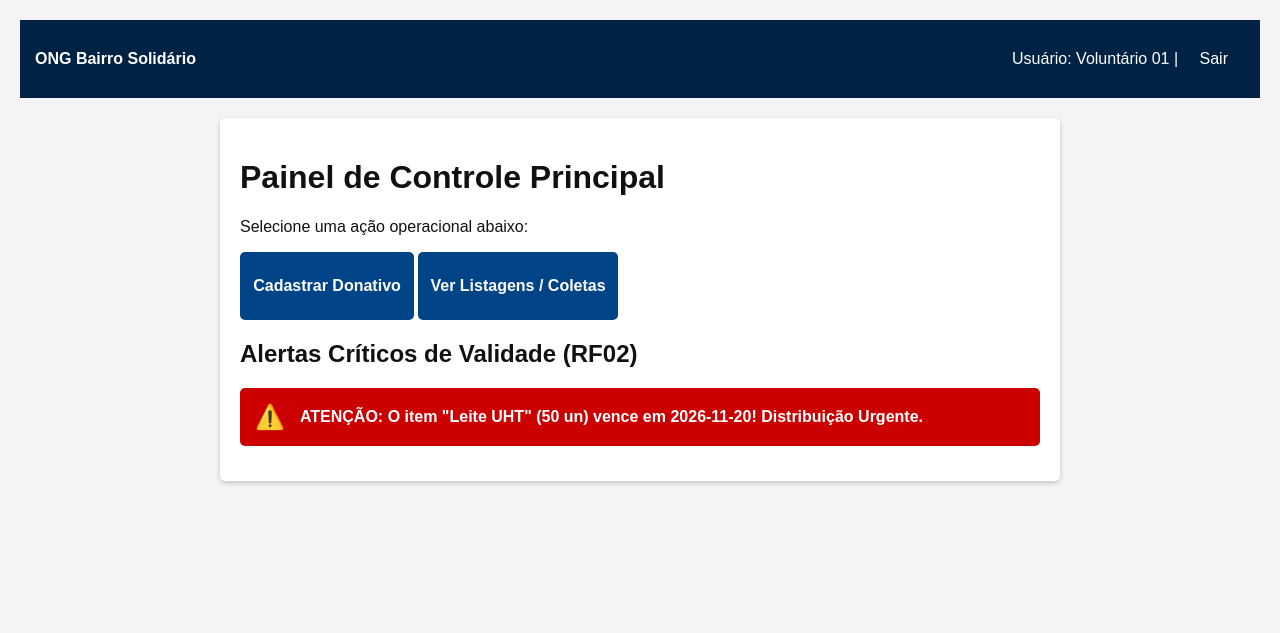
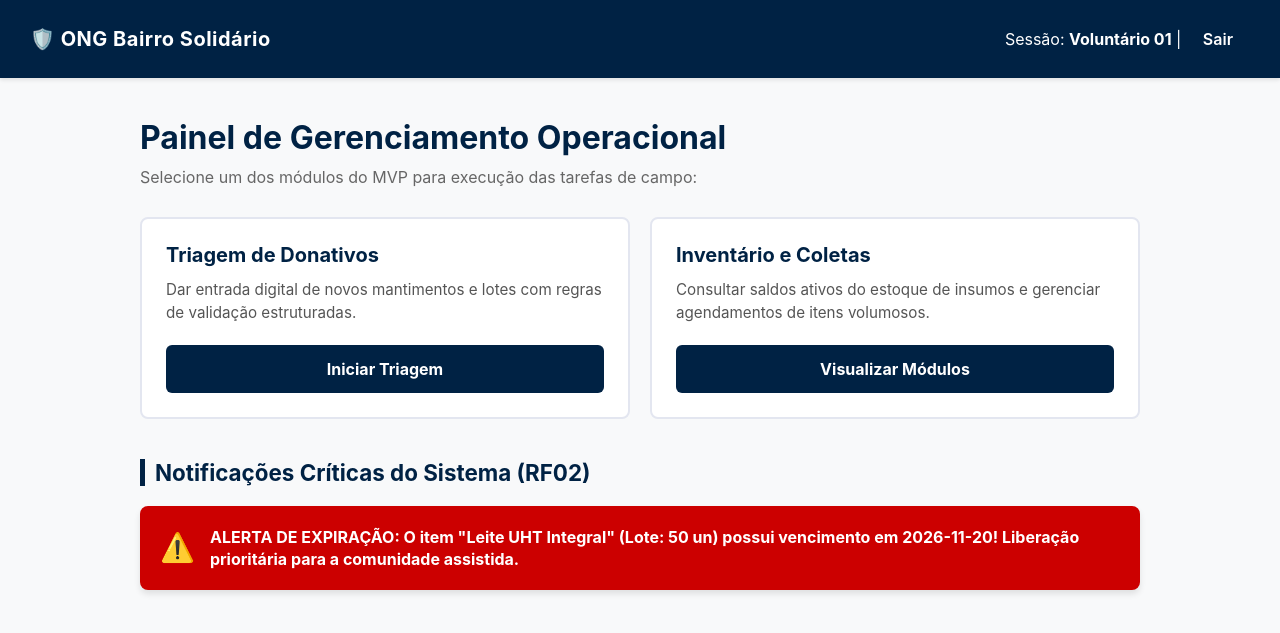
Before and after one commit to caiquesi/bairro-solidario, a FastAPI app: page / in a window 1280 px wide. Shown: the top 633 px of the page. Run offline with FastAPI, Linux system fonts and the light colour scheme.

Commit message:
externalizacao e unificacao de estilos em arquivo CSS global

```diff
--- a/main.py
+++ b/main.py
@@ -2,18 +2,55 @@ import datetime
 from fastapi import FastAPI, Request, Form
 from fastapi.responses import RedirectResponse
 from fastapi.templating import Jinja2Templates
+from fastapi.staticfiles import StaticFiles
 
 app = FastAPI(title="ONG Bairro Solidário")
 templates = Jinja2Templates(directory="templates")
+app.mount("/static", StaticFiles(directory="static"), name="static")
 
 # Banco de dados fictício em memória para simular a persistência
+# Banco de dados fictício expandido para simular mais de 30 itens na listagem
 estoque_db = [
-    {"id": 1, "nome": "Arroz Integral", "quantidade": 150, "categoria": "Alimentos", "data_validade": "2027-08-30"},
-    {"id": 2, "nome": "Leite UHT", "quantidade": 50, "categoria": "Alimentos", "data_validade": "2026-11-20"}, # Alerta
+    {"id": 1, "nome": "Arroz Integral Camil", "quantidade": 150, "categoria": "Alimentos", "data_validade": "2027-08-30"},
+    {"id": 2, "nome": "Leite UHT Integral", "quantidade": 50, "categoria": "Alimentos", "data_validade": "2026-11-20"}, # Alerta Crítico
+    {"id": 3, "nome": "Feijão Carioca Kicaldo", "quantidade": 120, "categoria": "Alimentos", "data_validade": "2027-04-15"},
+    {"id": 4, "nome": "Macarrão Espaguete Galo", "quantidade": 200, "categoria": "Alimentos", "data_validade": "2027-09-10"},
+    {"id": 5, "nome": "Óleo de Soja Liza", "quantidade": 85, "categoria": "Alimentos", "data_validade": "2027-02-28"},
+    {"id": 6, "nome": "Açúcar Refinado Caravelas", "quantidade": 90, "categoria": "Alimentos", "data_validade": "2027-06-18"},
+    {"id": 7, "nome": "Sal Refinado Cisne", "quantidade": 40, "categoria": "Alimentos", "data_validade": "2028-01-05"},
+    {"id": 8, "nome": "Café Torrado Pilão", "quantidade": 65, "categoria": "Alimentos", "data_validade": "2027-03-22"},
+    {"id": 9, "nome": "Farinha de Trigo Dona Benta", "quantidade": 110, "categoria": "Alimentos", "data_validade": "2027-05-14"},
+    {"id": 10, "nome": "Sabonete Rexona 90g", "quantidade": 300, "categoria": "Higiene", "data_validade": "2028-05-20"},
+    {"id": 11, "nome": "Creme Dental Colgate", "quantidade": 250, "categoria": "Higiene", "data_validade": "2028-03-12"},
+    {"id": 12, "nome": "Shampoo Seda Ceramidas", "quantidade": 140, "categoria": "Higiene", "data_validade": "2028-02-18"},
+    {"id": 13, "nome": "Papel Higiênico Neve 4un", "quantidade": 180, "categoria": "Higiene", "data_validade": "2029-12-31"},
+    {"id": 14, "nome": "Detergente Líquido Ypê", "quantidade": 95, "categoria": "Higiene", "data_validade": "2027-11-05"},
+    {"id": 15, "nome": "Sabão em Pó Omo 1kg", "quantidade": 70, "categoria": "Higiene", "data_validade": "2027-10-25"},
+    {"id": 16, "nome": "Desinfetante Pinho Sol", "quantidade": 60, "categoria": "Higiene", "data_validade": "2027-08-14"},
+    {"id": 17, "nome": "Água Sanitária Ypê 1L", "quantidade": 80, "categoria": "Higiene", "data_validade": "2027-07-19"},
+    {"id": 18, "nome": "Agasalho de Lã Adulto", "quantidade": 45, "categoria": "Vestuário", "data_validade": "2035-12-31"},
+    {"id": 19, "nome": "Calça Jeans Masculina", "quantidade": 55, "categoria": "Vestuário", "data_validade": "2035-12-31"},
+    {"id": 20, "nome": "Camiseta de Algodão", "quantidade": 115, "categoria": "Vestuário", "data_validade": "2035-12-31"},
+    {"id": 21, "nome": "Casaco Infantil Moletom", "quantidade": 35, "categoria": "Vestuário", "data_validade": "2035-12-31"},
+    {"id": 22, "nome": "Manta de Microfibra Casal", "quantidade": 42, "categoria": "Vestuário", "data_validade": "2035-12-31"},
+    {"id": 23, "nome": "Fubá Mimoso Granfino", "quantidade": 75, "categoria": "Alimentos", "data_validade": "2027-04-30"},
+    {"id": 24, "nome": "Farinha de Mesa Mandioca", "quantidade": 60, "categoria": "Alimentos", "data_validade": "2027-06-01"},
+    {"id": 25, "nome": "Extrato de Tomate Elefante", "quantidade": 130, "categoria": "Alimentos", "data_validade": "2027-08-22"},
+    {"id": 26, "nome": "Sardinha em Lata Coqueiro", "quantidade": 160, "categoria": "Alimentos", "data_validade": "2028-02-15"},
+    {"id": 27, "nome": "Ervilha em Conserva Quero", "quantidade": 145, "categoria": "Alimentos", "data_validade": "2027-10-10"},
+    {"id": 28, "nome": "Milho Verde em Lata Quero", "quantidade": 150, "categoria": "Alimentos", "data_validade": "2027-11-20"},
+    {"id": 29, "nome": "Biscoito Cream Cracker Vitarella", "quantidade": 190, "categoria": "Alimentos", "data_validade": "2027-03-15"},
+    {"id": 30, "nome": "Achocolatado em Pó Nescau", "quantidade": 85, "categoria": "Alimentos", "data_validade": "2027-05-25"},
+    {"id": 31, "nome": "Vinagre de Álcool Castelo", "quantidade": 50, "categoria": "Alimentos", "data_validade": "2027-09-30"},
+    {"id": 32, "nome": "Esponja de Aço Assolan", "quantidade": 220, "categoria": "Higiene", "data_validade": "2029-01-01"}
 ]
 
 coletas_db = [
-    {"id": 1, "nome_doador": "Marcos Silva", "telefone": "11999999999", "endereco": "Rua Principal, 123", "item": "Guarda-roupa", "status": "Confirmado"}
+    {"id": 1, "nome_doador": "Marcos Silva", "telefone": "11999999999", "endereco": "Rua Principal, 123", "item": "Guarda-roupa", "status": "Confirmado"},
+    {"id": 2, "nome_doador": "Ana Oliveira", "telefone": "11988888888", "endereco": "Av Central, 456", "item": "Mesa com 4 cadeiras", "status": "Pendente"},
+    {"id": 3, "nome_doador": "Ricardo Santos", "telefone": "11977777777", "endereco": "Rua das Flores, 789", "item": "Sofá 3 lugares", "status": "Confirmado"},
+    {"id": 4, "nome_doador": "Cláudia Lima", "telefone": "11966666666", "endereco": "Alameda Norte, 102", "item": "Fogão 4 bocas", "status": "Concluído"},
+    {"id": 5, "nome_doador": "Roberto Souza", "telefone": "11955555555", "endereco": "Rua Silva, 55", "item": "Cama de Solteiro", "status": "Pendente"}
 ]
 
 # Função utilitária para checar se o item vence em menos de 30 dias (RF02)
--- /dev/null
+++ b/static/styles.css
@@ -0,0 +1,298 @@
+/* Variáveis Globais de Design e Acessibilidade */
+:root {
+    --primary: #002244;
+    --accent: #ffcc00;
+    --bg: #f8f9fa;
+    --text: #111111;
+    --success: #198754;
+    --danger: #cc0000;
+    --border: #e3e6f0;
+}
+
+/* Estilos de Estrutura Base */
+body {
+    font-family: -apple-system, BlinkMacSystemFont, "Segoe UI", Arial, sans-serif;
+    background-color: var(--bg);
+    color: var(--text);
+    margin: 0;
+    padding: 0;
+}
+
+/* Barra de Navegação Superior (Navbar) */
+.navbar {
+    background: var(--primary);
+    padding: 15px 30px;
+    color: white;
+    display: flex;
+    justify-content: space-between;
+    align-items: center;
+    box-shadow: 0 2px 4px rgba(0,0,0,0.1);
+}
+
+.navbar-brand {
+    font-size: 1.25rem;
+    font-weight: 700;
+    letter-spacing: 0.5px;
+}
+
+.logout-link {
+    color: white;
+    text-decoration: none;
+    min-height: 44px;
+    display: inline-flex;
+    align-items: center;
+    padding: 0 15px;
+    border: 2px solid transparent;
+    font-weight: 600;
+}
+
+.logout-link:focus {
+    border-color: var(--accent);
+    outline: none;
+}
+
+/* Layouts e Contêineres */
+.main-layout {
+    max-width: 1000px;
+    margin: 40px auto;
+    padding: 0 20px;
+}
+
+.wrapper {
+    max-width: 960px;
+    margin: 0 auto;
+    background: white;
+    padding: 35px;
+    border-radius: 8px;
+    border: 1px solid var(--border);
+    box-shadow: 0 4px 12px rgba(0,0,0,0.05);
+}
+
+.card-form {
+    max-width: 540px;
+    margin: 0 auto;
+    background: white;
+    padding: 35px;
+    border-radius: 8px;
+    border: 1px solid var(--border);
+    box-shadow: 0 4px 12px rgba(0,0,0,0.05);
+}
+
+/* Títulos e Tipografia */
+h1 {
+    margin: 0 0 25px 0;
+    color: var(--primary);
+    font-size: 1.75rem;
+    border-bottom: 2px solid #f1f3f9;
+    padding-bottom: 10px;
+}
+
+h2 {
+    font-size: 1.4rem;
+    color: var(--primary);
+    margin: 0 0 20px 0;
+    display: flex;
+    align-items: center;
+    border-left: 5px solid var(--primary);
+    padding-left: 10px;
+}
+
+.welcome-header {
+    margin-bottom: 30px;
+}
+
+.welcome-header h1 {
+    font-size: 2rem;
+    color: var(--primary);
+    margin: 0 0 10px 0;
+    border: none;
+    padding: 0;
+}
+
+/* Componentes de Formulários */
+.form-group {
+    margin-bottom: 22px;
+}
+
+label {
+    display: block;
+    font-weight: 700;
+    margin-bottom: 8px;
+    color: var(--primary);
+    font-size: 0.95rem;
+}
+
+input, select {
+    width: 100%;
+    min-height: 46px;
+    padding: 10px 12px;
+    box-sizing: border-box;
+    font-size: 1rem;
+    border: 2px solid #6c757d;
+    border-radius: 6px;
+    background-color: #fff;
+}
+
+input:focus, select:focus {
+    border-color: var(--accent);
+    outline: none;
+    box-shadow: 0 0 0 3px rgba(255,204,0,0.2);
+}
+
+/* Links e Botões Operacionais (Mínimo 44px WCAG) */
+.grid-actions {
+    display: grid;
+    grid-template-columns: repeat(auto-fit, minmax(240px, 1fr));
+    gap: 20px;
+    margin-bottom: 40px;
+}
+
+.action-card {
+    background: white;
+    border: 2px solid var(--border);
+    border-radius: 8px;
+    padding: 24px;
+    display: flex;
+    flex-direction: column;
+}
+
+.action-card h3 {
+    margin: 0 0 12px 0;
+    color: var(--primary);
+    font-size: 1.25rem;
+}
+
+.action-card p {
+    margin: 0 0 20px 0;
+    color: #555;
+    font-size: 0.95rem;
+    line-height: 1.5;
+}
+
+.btn-action {
+    display: inline-flex;
+    align-items: center;
+    justify-content: center;
+    background: var(--primary);
+    color: white;
+    text-decoration: none;
+    min-height: 44px;
+    font-weight: 700;
+    border-radius: 6px;
+    border: 2px solid transparent;
+    text-align: center;
+}
+
+.btn-action:focus {
+    border-color: var(--accent);
+    outline: none;
+}
+
+.btn-save {
+    background: var(--success);
+    color: white;
+    border: none;
+    font-weight: 700;
+    width: 100%;
+    min-height: 46px;
+    font-size: 1rem;
+    cursor: pointer;
+    border-radius: 6px;
+    letter-spacing: 0.5px;
+}
+
+.btn-save:focus {
+    border: 2px solid var(--accent);
+    outline: none;
+}
+
+.back-nav {
+    display: inline-flex;
+    align-items: center;
+    min-height: 44px;
+    color: #004488;
+    font-weight: 700;
+    text-decoration: none;
+    margin-bottom: 20px;
+}
+
+/* Tabelas e Dados Relacionais */
+table {
+    width: 100%;
+    border-collapse: collapse;
+    margin-bottom: 45px;
+    box-shadow: 0 2px 4px rgba(0,0,0,0.02);
+}
+
+th, td {
+    padding: 14px 16px;
+    text-align: left;
+    border-bottom: 1px solid var(--border);
+    transition: all 0.2s ease-in-out;
+}
+
+th {
+    background-color: var(--primary);
+    color: white;
+    font-weight: 600;
+    font-size: 0.95rem;
+}
+
+/* Efeito Hover Acessível e Elevado */
+tr {
+    border-left: 4px solid transparent;
+    transition: all 0.15s ease-in-out;
+    cursor: pointer;
+}
+
+tr:hover {
+    background-color: #f1f5f9 !important;
+    border-left-color: #004488;
+    transform: scale(1.002);
+    box-shadow: 0 4px 6px -1px rgba(0, 0, 0, 0.05), 0 2px 4px -1px rgba(0, 0, 0, 0.03);
+}
+
+/* Alertas, Feedbacks e Notificações (Independência Sensorial) */
+.alert-box {
+    background: var(--danger);
+    color: white;
+    padding: 20px;
+    border-radius: 8px;
+    display: flex;
+    align-items: center;
+    font-weight: 700;
+    line-height: 1.4;
+    box-shadow: 0 4px 6px rgba(0,0,0,0.1);
+}
+
+.alert-icon {
+    font-size: 1.75rem;
+    margin-right: 15px;
+}
+
+.error-container {
+    background: #f8d7da;
+    color: #842029;
+    padding: 15px;
+    border-left: 5px solid #b6d4fe;
+    border-radius: 4px;
+    margin-bottom: 25px;
+    font-weight: bold;
+}
+
+.badge-status {
+    padding: 6px 12px;
+    font-weight: 700;
+    border-radius: 20px;
+    background: var(--accent);
+    color: var(--text);
+    font-size: 0.85rem;
+    text-transform: uppercase;
+    letter-spacing: 0.5px;
+    border: 1px solid #d4a373;
+}
+
+small {
+    color: #5a5c69;
+    font-size: 0.85rem;
+}
--- a/templates/dashboard.html
+++ b/templates/dashboard.html
@@ -3,43 +3,49 @@
 <head>
     <meta charset="UTF-8">
     <meta name="viewport" content="width=device-width, initial-scale=1.0">
-    <title>Dashboard - Bairro Solidário</title>
-    <style>
-        body { font-family: Arial, sans-serif; background-color: #f4f4f4; color: #111; margin: 0; padding: 20px; }
-        .nav { background: #002244; padding: 15px; color: white; display: flex; justify-content: space-between; align-items: center; }
-        .nav a { color: white; text-decoration: none; min-height: 44px; display: inline-flex; align-items: center; padding: 0 15px; border: 2px solid transparent; }
-        .nav a:focus { border-color: #ffcc00; outline: none; }
-        .container { max-width: 800px; margin: 20px auto; background: white; padding: 20px; border-radius: 5px; box-shadow: 0 2px 5px rgba(0,0,0,0.2); }
-        .btn { display: inline-flex; align-items: center; justify-content: center; background: #004488; color: white; text-decoration: none; min-width: 150px; min-height: 44px; padding: 10px; font-weight: bold; border-radius: 5px; border: 2px solid transparent; }
-        .btn:focus { border-color: #ffcc00; outline: none; }
-        .alert-card { background: #cc0000; color: white; padding: 15px; margin: 15px 0; border-radius: 5px; display: flex; align-items: center; font-weight: bold; }
-        .alert-icon { font-size: 24px; margin-right: 15px; }
-    </style>
+    <title>Painel de Controle - Bairro Solidário</title>
+    <!-- Vinculando o CSS Externo Separado -->
+    <link rel="stylesheet" href="/static/styles.css">
 </head>
 <body>
-    <div class="nav">
-        <strong>ONG Bairro Solidário</strong>
-        <span>Usuário: {{ usuario }} | <a href="#">Sair</a></span>
+    <div class="navbar">
+        <span class="navbar-brand">🛡️ ONG Bairro Solidário</span>
+        <span>Sessão: <strong>{{ usuario }}</strong> | <a href="#" class="logout-link">Sair</a></span>
     </div>
-    <div class="container">
-        <h1>Painel de Controle Principal</h1>
-        <p>Selecione uma ação operacional abaixo:</p>
-        <p>
-            <a href="/cadastro" class="btn">Cadastrar Donativo</a>
-            <a href="/listagem" class="btn">Ver Listagens / Coletas</a>
-        </p>
+    <div class="main-layout">
+        <div class="welcome-header">
+            <h1>Painel de Gerenciamento Operacional</h1>
+            <p style="color: #666; margin: 0;">Selecione um dos módulos do MVP para execução das tarefas de campo:</p>
+        </div>
 
-        <h2>Alertas Críticos de Validade (RF02)</h2>
+        <div class="grid-actions">
+            <div class="action-card">
+                <h3>Triagem de Donativos</h3>
+                <p>Dar entrada digital de novos mantimentos e lotes com regras de validação estruturadas.</p>
+                <a href="/cadastro" class="btn-action">Iniciar Triagem</a>
+            </div>
+            <div class="action-card">
+                <h3>Inventário e Coletas</h3>
+                <p>Consultar saldos ativos do estoque de insumos e gerenciar agendamentos de itens volumosos.</p>
+                <a href="/listagem" class="btn-action">Visualizar Módulos</a>
+            </div>
+        </div>
+
+        <div>
+            <h2>Notificações Críticas do Sistema (RF02)</h2>
             {% if alertas %}
                 {% for item in alertas %}
-                <div class="alert-card" role="alert">
+                    <div class="alert-box" role="alert">
                         <span class="alert-icon" aria-hidden="true">⚠️</span>
-                    <span>ATENÇÃO: O item "{{ item.nome }}" ({{ item.quantidade }} un) vence em {{ item.data_validade }}! Distribuição Urgente.</span>
+                        <div>ALERTA DE EXPIRAÇÃO: O item "{{ item.nome }}" (Lote: {{ item.quantidade }} un) possui vencimento em {{ item.data_validade }}! Liberação prioritária para a comunidade assistida.</div>
                     </div>
                 {% endfor %}
             {% else %}
-            <p style="color: green; font-weight: bold;">✅ Nenhum item próximo do vencimento.</p>
+                <div style="background: #e6f4ea; color: #137333; padding: 15px; border-radius: 8px; font-weight: bold; display: flex; align-items: center;">
+                    <span style="font-size: 1.25rem; margin-right: 10px;">✅</span> Monitoramento estável: Nenhum insumo próximo do vencimento crítico.
+                </div>
             {% endif %}
+        </div>
     </div>
 </body>
 </html>
```
Also changed, not shown: templates/formulario.html (+17 -27 lines), templates/listagem.html (+17 -25 lines). Lines whose indentation alone changed are shown as unchanged.
